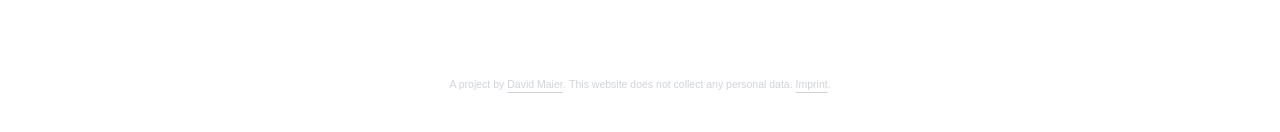
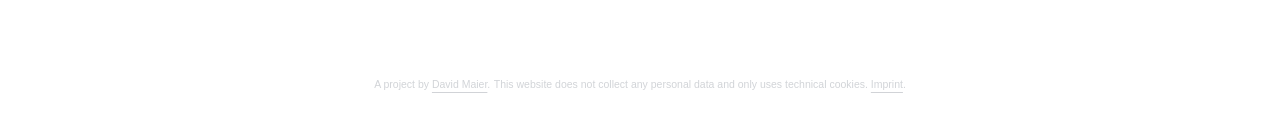
Before and after one commit to dasdawidt/bible-reader, a Vue app: page /reader in a window 1280 px wide. Shown: the part 382-514 px from the top of the page. Built offline with nearby package versions, Linux system fonts and the light colour scheme; a web font is replaced by a local one.

Commit message:
fix: footer text justification

```diff
--- a/src/components/Footer.vue
+++ b/src/components/Footer.vue
@@ -1,12 +1,12 @@
 <template>
-    <div class="flex flex-row flex-wrap mx-auto justify-center items-center w-full opacity-25 gap-1 py-2 text-xs"
+    <div class="flex flex-row flex-wrap mx-auto justify-center items-center w-full opacity-25 gap-1 py-2 text-xs text-center"
         style="color: var(--text-color)">
         <span>
             A project by <a href="https://www.dasdawidt.com" style="color: var(--text-color)"
                 class="underline underline-offset-4 hover:opacity-50 transition-opacity ease-in-out">David Maier</a>.
         </span>
         <span>
-            This website does not collect any personal data.
+            This website does not collect any personal data and only uses technical cookies.
             <a href="https://www.dasdawidt.com/imprint" style="color: var(--text-color)" target="_blank"
                 class="underline underline-offset-4 hover:opacity-50 transition-opacity ease-in-out">Imprint</a>.
         </span>
```
